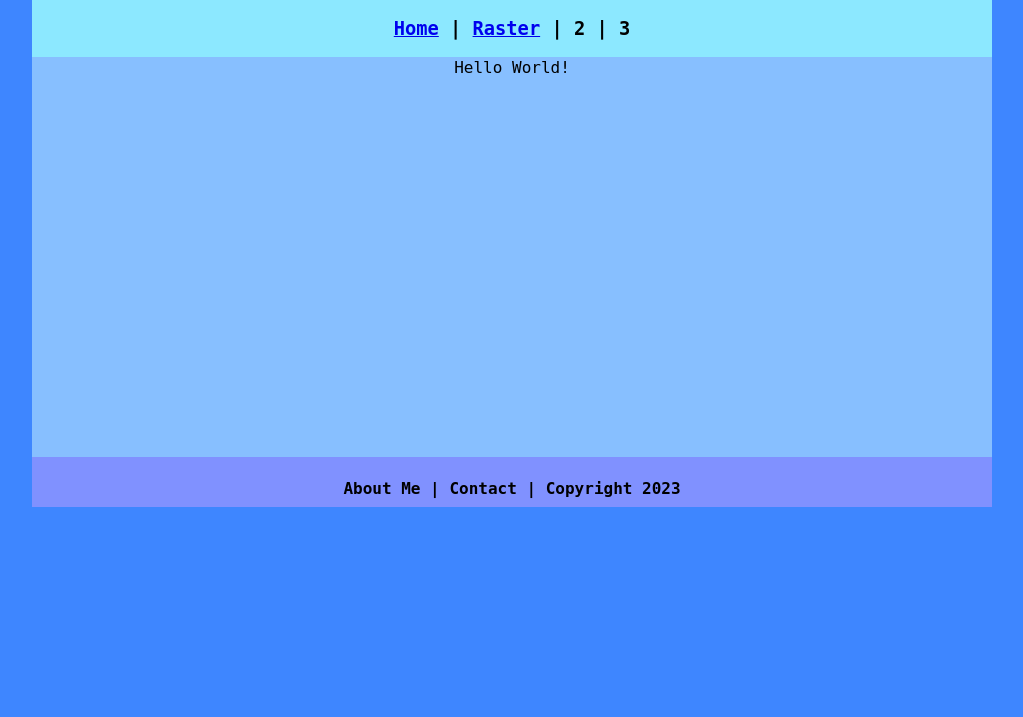
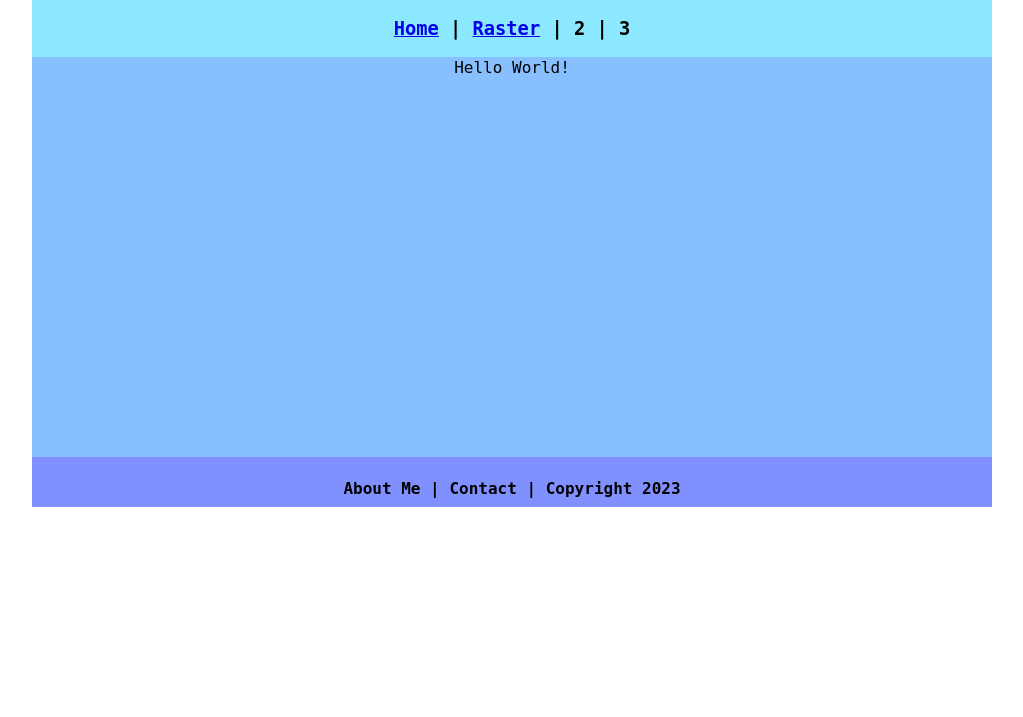
Before and after one commit to 9694866/Portfolio, a plain HTML site: page index.html in a window 1280 px wide. Shown: the part 83-800 px from the top of the page, without its empty margins (128-1151 px from the left). Drawn offline with Linux system fonts and the light colour scheme.

Commit message:
Update myCSS.css

```diff
--- a/myCSS.css
+++ b/myCSS.css
@@ -6,7 +6,7 @@ body {
 
 }
 .homePage {
-	background: #3E86FF;
+	background: E8BEFF;
 }
 .container {
 	width: 960px;
```
